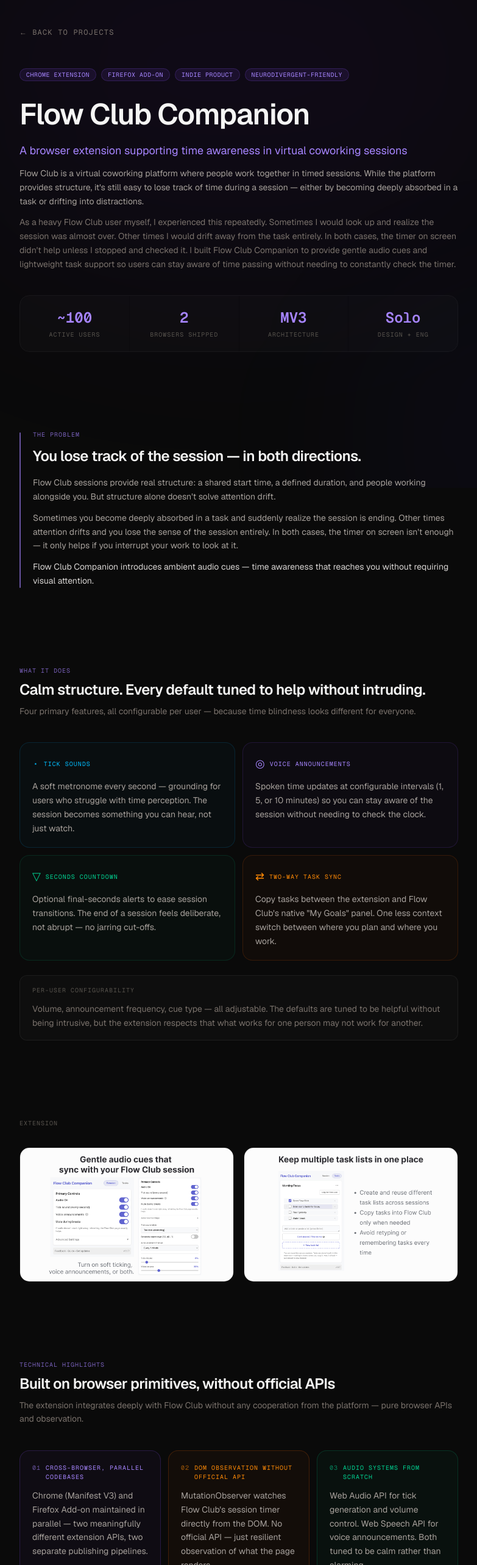
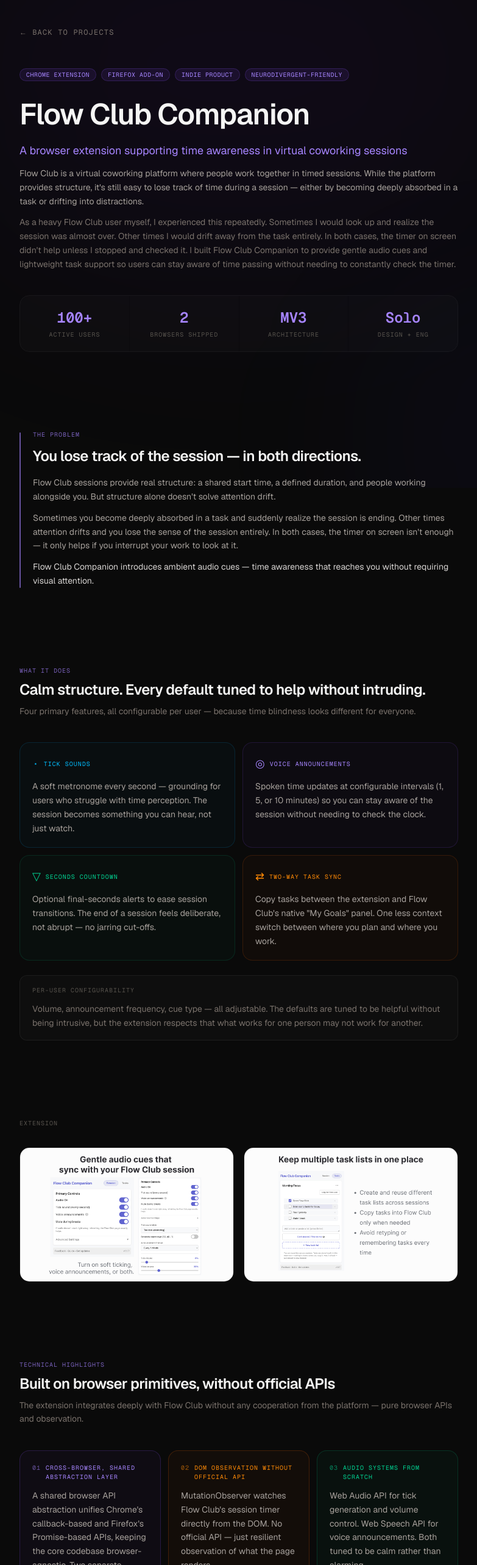
Before and after one commit to lydiacodesdaily/lydia-kwag, a Next.js app: page /projects/flow-club-companion in a window 1280 px wide. Shown: the top 2566 px of the page at 61% size, without its empty margins (248-1031 px from the left). Built offline with nearby package versions, Linux system fonts and the light colour scheme.

Commit message:
Update FlowClubCompanion case study

```diff
--- a/src/app/projects/flow-club-companion/page.tsx
+++ b/src/app/projects/flow-club-companion/page.tsx
@@ -73,8 +73,8 @@
 const TECH_HIGHLIGHTS = [
   {
     number: "01",
-    label: "Cross-browser, parallel codebases",
-    desc: "Chrome (Manifest V3) and Firefox Add-on maintained in parallel — two meaningfully different extension APIs, two separate publishing pipelines.",
+    label: "Cross-browser, shared abstraction layer",
+    desc: "A shared browser API abstraction unifies Chrome's callback-based and Firefox's Promise-based APIs, keeping the core codebase browser-agnostic. Two separate publishing pipelines (Chrome Web Store, Firefox Add-ons), one unified codebase.",
     color: "text-violet-400",
     border: "border-violet-500/20",
     bg: "bg-violet-500/[0.04]",
@@ -154,7 +154,7 @@
           {/* Stats */}
           <FadeUp className="mt-10 grid grid-cols-2 gap-px overflow-hidden rounded-2xl border border-white/[0.06] sm:grid-cols-4">
             {[
-              { number: "~100", label: "Active users" },
+              { number: "100+", label: "Active users" },
               { number: "2", label: "Browsers shipped" },
               { number: "MV3", label: "Architecture" },
               { number: "Solo", label: "Design + eng" },
```
